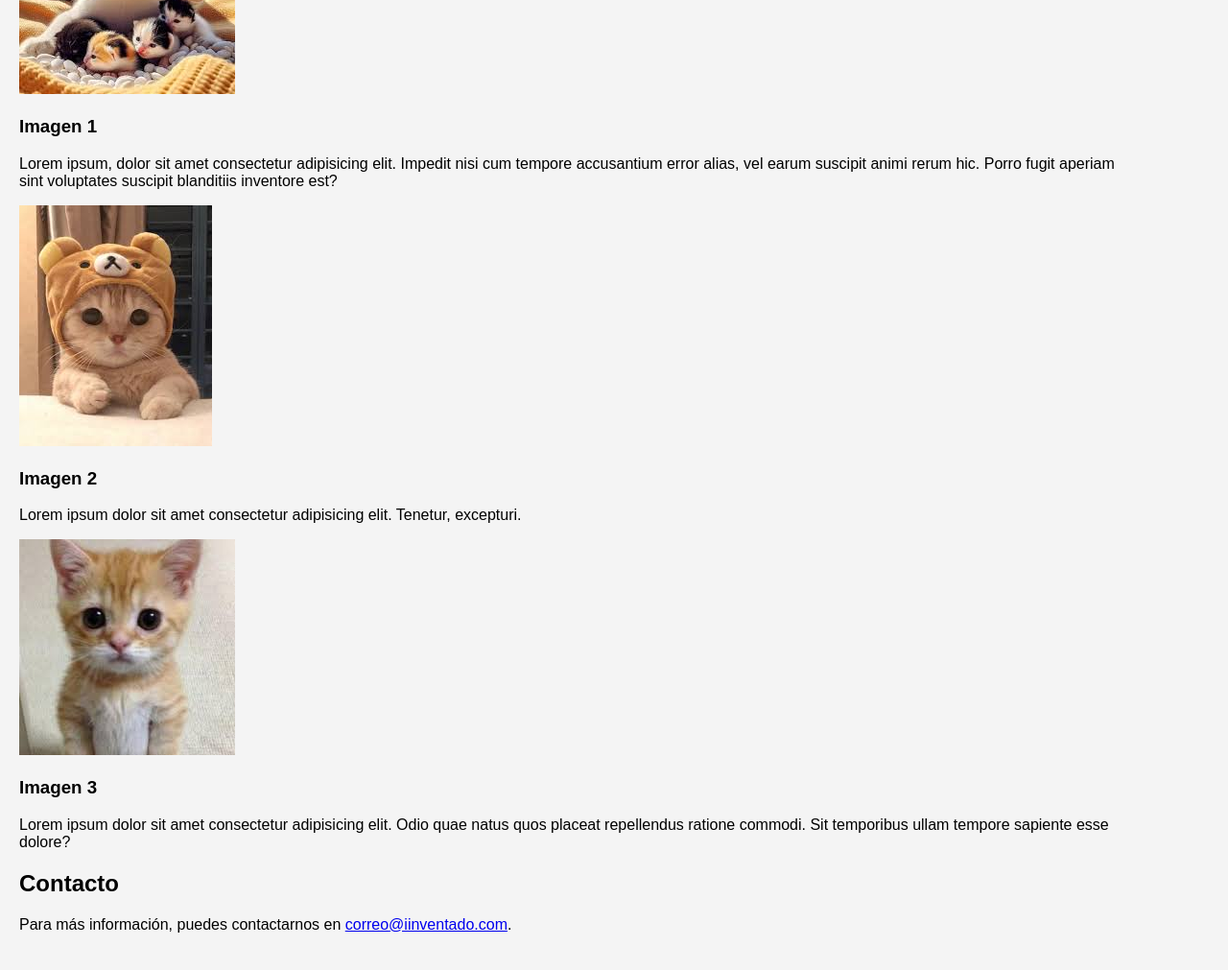
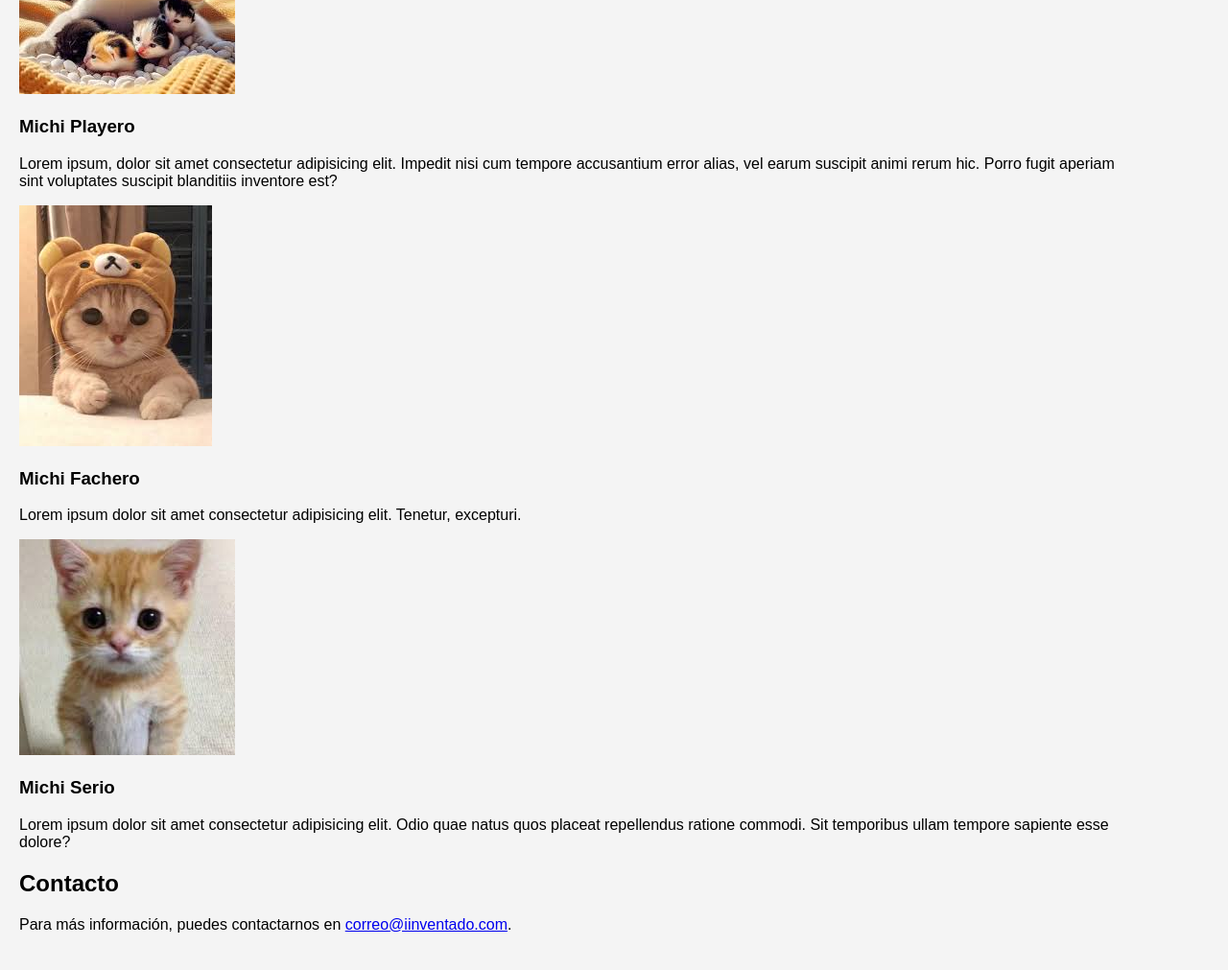
Before and after one commit to eydrien/quiz-css, a plain HTML site: page index.html in a window 1280 px wide. Shown: the part 1360-2371 px from the top of the page at 96% size. Drawn offline with Linux system fonts and the light colour scheme.

Commit message:
cambios en los nombres de las cards

```diff
--- a/index.html
+++ b/index.html
@@ -41,7 +41,7 @@
                     <div class="card">
                         <img src="./assets/img/Michi1.jpeg" alt="Michi playero">
                         <div class="card-content">
-                            <h3 class="card-title">Imagen 1</h3>
+                            <h3 class="card-title">Michi Playero</h3>
                             <p class="card-description">Lorem ipsum, dolor sit amet consectetur adipisicing elit. Impedit nisi cum tempore accusantium error alias, vel earum suscipit animi rerum hic. Porro fugit aperiam sint voluptates suscipit blanditiis inventore est?</p>
                         </div>
                     </div>
@@ -49,7 +49,7 @@
                     <div class="card">
                         <img src="./assets/img/Michi2.jpeg" alt="Michi Fachero">
                         <div class="card-content">
-                            <h3 class="card-title">Imagen 2</h3>
+                            <h3 class="card-title">Michi Fachero</h3>
                             <p class="card-description">Lorem ipsum dolor sit amet consectetur adipisicing elit. Tenetur, excepturi.</p>
                         </div>
                     </div>
@@ -57,7 +57,7 @@
                     <div class="card">
                         <img src="./assets/img/Michi3.jpeg" alt="Michi Serio">
                         <div class="card-content">
-                            <h3 class="card-title">Imagen 3</h3>
+                            <h3 class="card-title">Michi Serio</h3>
                             <p class="card-description">Lorem ipsum dolor sit amet consectetur adipisicing elit. Odio quae natus quos placeat repellendus ratione commodi. Sit temporibus ullam tempore sapiente esse dolore?</p>
                         </div>
                     </div>
```
